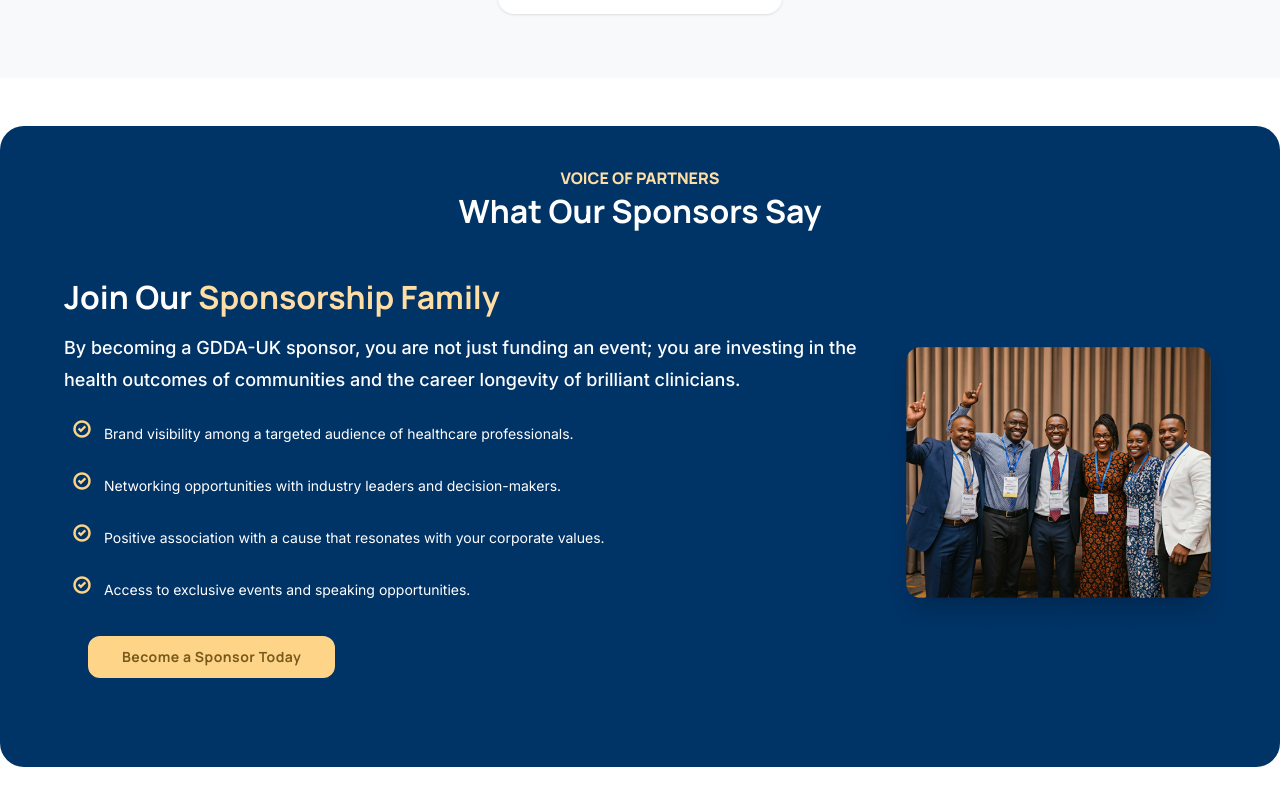
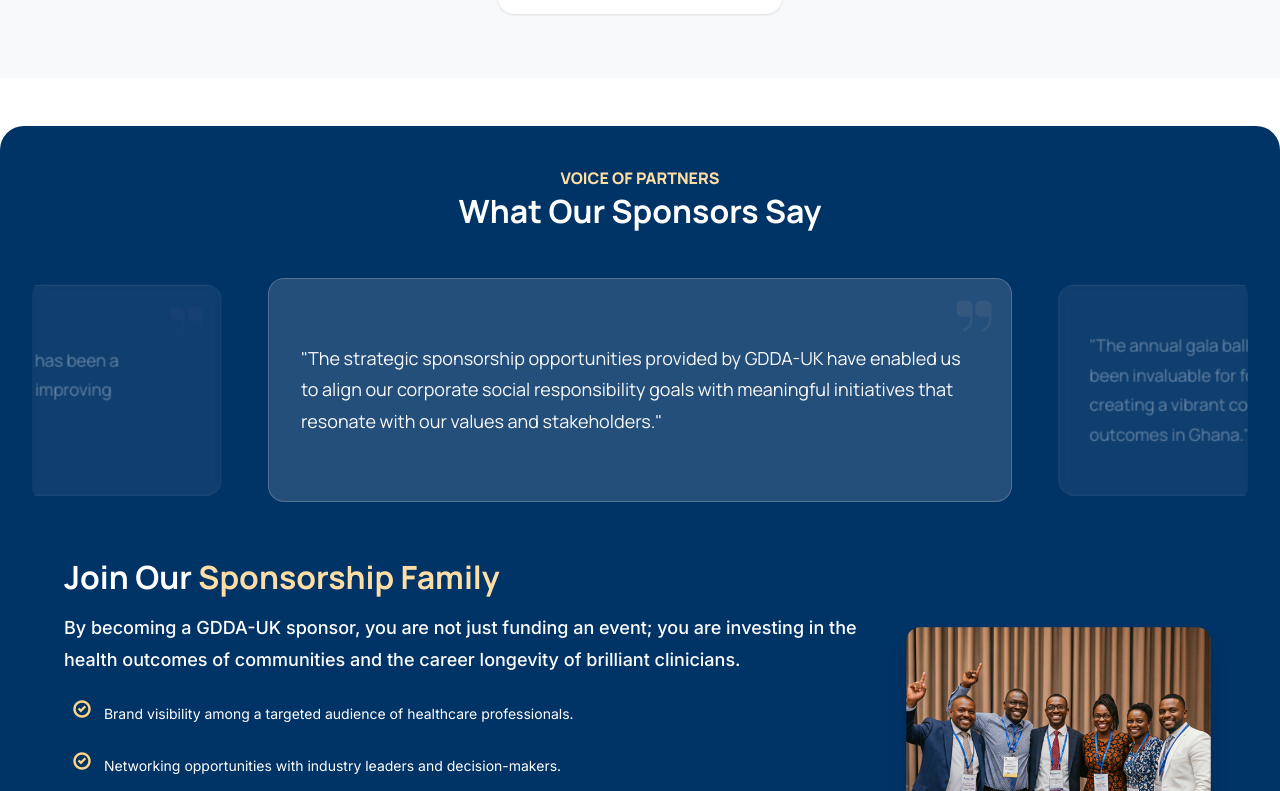
Before and after one commit to gydgen/GDDA-UK, an Angular app: page /sponsorship in a window 1280 px wide. Shown: the part 1549-2340 px from the top of the page. Built offline with nearby package versions, Linux system fonts and the light colour scheme; a web font is replaced by a local one.

Commit message:
feat: add carousel component with testimonials and styles

```diff
--- a/src/app/landing-page/features/event/event.scss
+++ b/src/app/landing-page/features/event/event.scss
@@ -46,6 +46,11 @@
   flex-direction: column;
   align-items: flex-start;
   gap: $space-4;
+
+  @media (max-width: $bp-sm) {
+    align-items: center;
+    text-align: center;
+  }
 }
 
 .event-hero__title {
@@ -405,6 +410,7 @@
      flex-direction: column;
      @include flex-center;
      text-align: center;
+     margin: $space-8;
 
   }
 }
--- a/src/app/landing-page/features/sponsorship/sponsorship.html
+++ b/src/app/landing-page/features/sponsorship/sponsorship.html
@@ -67,32 +67,38 @@
       <h4 class="voice-of-partners__title">What Our Sponsors Say</h4>
     </header>
 
-    <!-- carousel of testimonials from partners, with quote and name/position -->
-    <!-- <div class="testimonials">
-      @for (testimonial of testimonials; track testimonial.name) {
-        <div class="testimonial" role="region" aria-label="Partner testimonial">
-          <p class="testimonial__quote">"{{ testimonial.quote }}"</p>
-          <p class="testimonial__author">- {{ testimonial.name }}, {{ testimonial.position }}</p>
-        </div>
-      }
-    </div> -->
+    <app-carousal [testimonials]="testimonials"></app-carousal>
     <div class="sponsorship-family">
       <section class="become-ambassador">
         <div class="become-ambassador__inner">
           <div class="become-ambassador__ranks">
             <div class="become-ambassador__ranks--icon"></div>
             <div class="become-ambassador__ranks--description">
-              <h5 class="become-ambassador__ranks--title">Join Our <span class="yellow">Sponsorship Family</span></h5>
+              <h5 class="become-ambassador__ranks--title">
+                Join Our <span class="yellow">Sponsorship Family</span>
+              </h5>
               <p class="become-ambassador__ranks--subtitle">
                 By becoming a GDDA-UK sponsor, you are not just funding an event; you are investing
                 in the health outcomes of communities and the career longevity of brilliant
                 clinicians.
               </p>
               <div class="become-ambassador__ranks--benefits">
-                <p><span class="material-symbols-outlined m-2">check_circle</span> Brand visibility among a targeted audience of healthcare professionals.</p>
-                <p><span class="material-symbols-outlined m-2">check_circle</span> Networking opportunities with industry leaders and decision-makers.</p>
-                <p><span class="material-symbols-outlined m-2">check_circle</span> Positive association with a cause that resonates with your corporate values.</p>
-                <p><span class="material-symbols-outlined m-2">check_circle</span> Access to exclusive events and speaking opportunities.</p>
+                <p>
+                  <span class="material-symbols-outlined m-2">check_circle</span> Brand visibility
+                  among a targeted audience of healthcare professionals.
+                </p>
+                <p>
+                  <span class="material-symbols-outlined m-2">check_circle</span> Networking
+                  opportunities with industry leaders and decision-makers.
+                </p>
+                <p>
+                  <span class="material-symbols-outlined m-2">check_circle</span> Positive
+                  association with a cause that resonates with your corporate values.
+                </p>
+                <p>
+                  <span class="material-symbols-outlined m-2">check_circle</span> Access to
+                  exclusive events and speaking opportunities.
+                </p>
               </div>
               <div class="btn">
                 <a href="" class="btn-secondary">Become a Sponsor Today</a>
@@ -110,12 +116,10 @@
 <section class="gi-overview" aria-labelledby="gi-overview-heading">
   <div class="site-container gi-overview__inner">
     <header class="gi-overview__header">
-      <h2 id="gi-overview-heading" class="gi-overview__title">
-Support Our Key Initiatives
-      </h2>
+      <h2 id="gi-overview-heading" class="gi-overview__title">Support Our Key Initiatives</h2>
       <p class="gi-overview__subtitle">
-       Your sponsorship directly fuels these critical programs designed to improve healthcare
-equity and professional excellence.
+        Your sponsorship directly fuels these critical programs designed to improve healthcare
+        equity and professional excellence.
       </p>
     </header>
 
@@ -127,7 +131,9 @@ equity and professional excellence.
           }}</span>
           <h3 class="gi-overview__card-title">{{ path.title }}</h3>
           <p class="gi-overview__card-text">{{ path.text }}</p>
-          <a href="" class="event-card__link">Learn More <span class="material-symbols-outlined">arrow_forward</span></a>
+          <a href="" class="event-card__link"
+            >Learn More <span class="material-symbols-outlined">arrow_forward</span></a
+          >
         </li>
       }
     </ul>
--- a/src/app/landing-page/features/sponsorship/sponsorship.scss
+++ b/src/app/landing-page/features/sponsorship/sponsorship.scss
@@ -365,6 +365,7 @@
   padding: $space-10 $space-8;
   border-radius: $border-radius-xl;
   margin: $space-12 0;
+  overflow-x: clip;
   &__title {
     color: $color-white;
     font-size: $font-size-2xl;
--- a/src/app/landing-page/features/sponsorship/sponsorship.ts
+++ b/src/app/landing-page/features/sponsorship/sponsorship.ts
@@ -1,10 +1,16 @@
 import { ChangeDetectionStrategy, Component } from '@angular/core';
 import { RouterLink } from '@angular/router';
+import { Carousal, type CarouselTestimonial } from '../../../shared';
 import { InvolvementPath } from '../get-involved/get-involved';
 
 interface SponsorLogo {
   mark: string;
   name: string;
+}
+
+interface SponsorImage {
+  image: string;
+  imageAlt: string;
 }
 
 interface SponsorshipPath {
@@ -19,7 +25,7 @@ interface SponsorshipPath {
 
 @Component({
   selector: 'app-sponsorship',
-  imports: [RouterLink],
+  imports: [RouterLink, Carousal],
   templateUrl: './sponsorship.html',
   styleUrl: './sponsorship.scss',
   changeDetection: ChangeDetectionStrategy.OnPush,
@@ -35,13 +41,13 @@ export class Sponsorship {
     { mark: 'NMC', name: 'Nursing and Midwifery Council' },
     { mark: 'GMA', name: 'Ghana Medical Association' },
   ];
-  readonly silverSponsors: readonly any[] = [
+  readonly silverSponsors: readonly SponsorImage[] = [
     {
       image: '/assets/images/sponsor-1.png',
       imageAlt: 'GDDA-UK Annual Conference',
     },
   ];
-  readonly sapphireSponsors: readonly any[] = [
+  readonly sapphireSponsors: readonly SponsorImage[] = [
     {
       image: '/assets/images/sponsor-2.png',
       imageAlt: 'GDDA-UK Annual Conference',
@@ -75,7 +81,7 @@ export class Sponsorship {
       imageAlt: 'GDDA-UK Annual Conference',
     },
   ];
-  readonly auctionSponsors: readonly any[] = [
+  readonly auctionSponsors: readonly SponsorImage[] = [
     {
       image: '/assets/images/auction-1.png',
       imageAlt: 'GDDA-UK Annual Conference',
@@ -143,4 +149,42 @@ export class Sponsorship {
       text: 'Annual gala balls and professional symposia that foster mentorship and interdisciplinary collaboration.',
     },
   ];
+
+  readonly testimonials: readonly CarouselTestimonial[] = [
+    {
+      id: 'alpha-health-trust',
+      quote:
+        'Partnering with the Ghanaian Doctors & Dentists Association has been a rewarding experience. Our support has directly contributed to improving healthcare access in underserved communities.',
+    },
+    {
+      id: 'nexus-lifecare',
+      quote:
+        'The strategic sponsorship opportunities provided by GDDA-UK have enabled us to align our corporate social responsibility goals with meaningful initiatives that resonate with our values and stakeholders.',
+    },
+    {
+      id: 'sterling-medical-systems',
+      quote:
+        'The annual gala balls and professional symposia organised by GDDA-UK have been invaluable for fostering mentorship and interdisciplinary collaboration, creating a vibrant community of healthcare professionals dedicated to improving outcomes in Ghana.',
+    },
+    {
+      id: 'kingsbridge-uk',
+      quote:
+        'Our team has seen first-hand how GDDA-UK translates sponsorship into practical outcomes, from equipment support to specialist training that strengthens local capacity.',
+    },
+    {
+      id: 'nova-pharma',
+      quote:
+        'The transparency and communication from GDDA-UK make collaboration easy. We always understand where support is going and the impact it creates.',
+    },
+    {
+      id: 'evergreen-charity',
+      quote:
+        'Sponsoring GDDA-UK initiatives has expanded our reach and connected us with clinicians who are deeply committed to sustainable health improvements.',
+    },
+    {
+      id: 'bridgepoint-consulting',
+      quote:
+        'This partnership goes beyond branding. It is a meaningful platform for contributing to mentorship, outreach, and long-term healthcare resilience.',
+    },
+  ];
 }
--- /dev/null
+++ b/src/app/shared/carousal/carousal.html
@@ -0,0 +1,41 @@
+<div class="d-flex justify-content-center align-items-center carousel-container pb-4">
+<div
+  class="testimonials"
+  role="region"
+  aria-roledescription="carousel"
+  aria-label="Partner testimonials"
+  [style.--active-index]="activeTestimonialIndex()"
+  (mouseenter)="pauseAutoScroll()"
+  (mouseleave)="resumeAutoScroll()"
+  (focusin)="pauseAutoScroll()"
+  (focusout)="resumeAutoScroll()"
+>
+
+
+
+  <div
+    class="testimonials__track"
+    [class.testimonials__track--no-transition]="!isTransitionEnabled()"
+    (transitionend)="handleCarouselTransitionEnd()"
+  >
+    @for (slide of carouselTestimonials(); track slide.key) {
+      <article
+        class="testimonial__inner-container"
+        [class.testimonial--active]="activeTestimonialIndex() === $index"
+        [attr.aria-label]="'Testimonial ' + (($index % testimonials().length) + 1) + ' of ' + testimonials().length"
+        [attr.aria-hidden]="activeTestimonialIndex() !== $index"
+      >
+        <p class="testimonial__quote">"{{ slide.testimonial.quote }}"</p>
+        <img
+          ngSrc="/assets/images/quote-down.png"
+          alt=""
+          width="42"
+          height="42"
+          aria-hidden="true"
+          class="testimonial__quote-icon"
+        />
+      </article>
+    }
+  </div>
+</div>
+</div>
--- /dev/null
+++ b/src/app/shared/carousal/carousal.scss
@@ -0,0 +1,164 @@
+@use '../../../styles/variables' as *;
+@use '../../../styles/mixins' as *;
+
+:host {
+  display: block;
+  overflow-x: clip;
+  @media (max-width: $bp-sm) {
+    @include flex-center;
+  }
+}
+
+.testimonials {
+  --card-width: 62%;
+  --card-gap: 2%;
+
+  position: relative;
+  overflow: hidden;
+  margin: $space-8 auto 0;
+  padding-inline: $space-2;
+  max-width: 100%;
+  border-radius: $border-radius-lg;
+}
+
+.testimonials__track {
+  display: flex;
+  gap: var(--card-gap);
+  transform: translateX(
+    calc(
+      (50% - (var(--card-width) / 2)) -
+        (var(--active-index) * (var(--card-width) + var(--card-gap)))
+    )
+  );
+  transition: transform 700ms cubic-bezier(0.22, 0.61, 0.36, 1);
+  will-change: transform;
+}
+
+.testimonials__track--no-transition {
+  transition: none;
+}
+
+.testimonial__inner-container {
+  position: relative;
+  flex: 0 0 var(--card-width);
+  box-sizing: border-box;
+  min-height: 14rem;
+  padding: $space-6 $space-8;
+  background: rgba(255, 255, 255, 0.14);
+  backdrop-filter: blur(7px);
+  border-radius: $border-radius-lg;
+  border: 1px solid rgba($color-white, 0.2);
+  display: flex;
+  flex-direction: column;
+  justify-content: center;
+  gap: $space-2;
+  opacity: 0.42;
+  transform: scale(0.94);
+  transition:
+    transform 450ms ease,
+    opacity 450ms ease;
+}
+
+.testimonial__inner-container.testimonial--active {
+  opacity: 1;
+  transform: scale(1);
+}
+
+.testimonial__quote {
+  margin: 0;
+  color: $color-lightest-grey;
+  font-weight: $font-weight-regular;
+  font-size: $font-size-md;
+  line-height: $line-height-relaxed;
+  // padding-right: $space-8;
+}
+
+.testimonial__name {
+  margin: $space-2 0 0;
+  color: $color-white;
+  font-family: $font-classic;
+  font-size: $font-size-lg;
+  font-weight: $font-weight-semibold;
+}
+
+.testimonial__meta {
+  margin: 0;
+  color: rgba($color-white, 0.82);
+  font-size: $font-size-sm;
+  line-height: $line-height-relaxed;
+}
+
+.testimonial__quote-icon {
+  position: absolute;
+  top: $space-4;
+  right: $space-4;
+  opacity: 0.9;
+}
+
+@media (max-width: $bp-md) {
+  .testimonials {
+    --card-width: 82%;
+    --card-gap: 2%;
+    margin-top: $space-6;
+  }
+
+  .testimonial__inner-container {
+    min-height: 13.5rem;
+    padding: $space-5;
+    border-radius: $border-radius;
+  }
+
+  .testimonial__quote {
+    font-size: $font-size-sm;
+    line-height: $line-height-relaxed;
+    // padding-right: $space-6;
+  }
+
+  .testimonial__name {
+    margin-top: $space-3;
+    font-size: $font-size-base;
+  }
+
+  .testimonial__meta {
+    font-size: $font-size-xs;
+  }
+}
+
+@media (max-width: $bp-sm) {
+  .testimonials {
+    --card-width: 86%;
+    --card-gap: 2%;
+    padding-inline: $space-1;
+  }
+
+  .testimonial__inner-container {
+    min-height: 13rem;
+    padding: $space-4;
+  }
+
+  .testimonial__quote {
+    font-size: $font-size-xs;
+    // padding-right: $space-6;
+  }
+
+  .testimonial__name {
+    font-size: $font-size-sm;
+  }
+
+  .testimonial__meta {
+    font-size: 0.72rem;
+  }
+
+  .testimonial__quote-icon {
+    top: $space-3;
+    right: $space-3;
+    width: 1.9rem;
+    height: 1.9rem;
+  }
+}
+
+@media (max-width: $bp-sm) {
+  .carousel-container {
+    width: 20rem;
+  }
+}
--- /dev/null
+++ b/src/app/shared/carousal/carousal.ts
@@ -0,0 +1,110 @@
+import { NgOptimizedImage } from '@angular/common';
+import { ChangeDetectionStrategy, Component, OnDestroy, OnInit, computed, input, signal } from '@angular/core';
+
+export interface CarouselTestimonial {
+  id: string;
+  quote: string;
+
+}
+
+interface CarouselSlide {
+  key: string;
+  testimonial: CarouselTestimonial;
+}
+
+@Component({
+  selector: 'app-carousal',
+  imports: [NgOptimizedImage],
+  templateUrl: './carousal.html',
+  styleUrl: './carousal.scss',
+  changeDetection: ChangeDetectionStrategy.OnPush,
+})
+export class Carousal implements OnInit, OnDestroy {
+  private readonly autoScrollDelayMs = 4500;
+  private readonly firstRealSlideIndex = 1;
+  private readonly transitionResetDelayMs = 40;
+  private autoScrollIntervalId: ReturnType<typeof setInterval> | null = null;
+
+  readonly testimonials = input<readonly CarouselTestimonial[]>([]);
+  readonly activeTestimonialIndex = signal(this.firstRealSlideIndex);
+  readonly isTransitionEnabled = signal(true);
+
+  readonly carouselTestimonials = computed<readonly CarouselSlide[]>(() => {
+    const baseTestimonials = this.testimonials();
+
+    if (baseTestimonials.length === 0) {
+      return [];
+    }
+
+    const firstTestimonial = baseTestimonials[0];
+    const lastTestimonial = baseTestimonials[baseTestimonials.length - 1];
+
+    return [
+      { key: `clone-start-${lastTestimonial.id}`, testimonial: lastTestimonial },
+      ...baseTestimonials.map((testimonial) => ({
+        key: testimonial.id,
+        testimonial,
+      })),
+      { key: `clone-end-${firstTestimonial.id}`, testimonial: firstTestimonial },
+    ];
+  });
+
+  ngOnInit(): void {
+    this.startAutoScroll();
+  }
+
+  ngOnDestroy(): void {
+    this.stopAutoScroll();
+  }
+
+  nextTestimonial(): void {
+    if (this.testimonials().length <= 1) {
+      return;
+    }
+
+    this.isTransitionEnabled.set(true);
+    this.activeTestimonialIndex.update((currentIndex) => currentIndex + 1);
+  }
+
+  pauseAutoScroll(): void {
+    this.stopAutoScroll();
+  }
+
+  resumeAutoScroll(): void {
+    this.startAutoScroll();
+  }
+
+  handleCarouselTransitionEnd(): void {
+    const carouselLength = this.carouselTestimonials().length;
+    const lastCloneSlideIndex = carouselLength - 1;
+
+    if (this.activeTestimonialIndex() !== lastCloneSlideIndex) {
+      return;
+    }
+
+    this.isTransitionEnabled.set(false);
+    this.activeTestimonialIndex.set(this.firstRealSlideIndex);
+    window.setTimeout(() => {
+      this.isTransitionEnabled.set(true);
+    }, this.transitionResetDelayMs);
+  }
+
+  private startAutoScroll(): void {
+    if (this.autoScrollIntervalId !== null || this.testimonials().length <= 1) {
+      return;
+    }
+
+    this.autoScrollIntervalId = setInterval(() => {
+      this.nextTestimonial();
+    }, this.autoScrollDelayMs);
+  }
+
+  private stopAutoScroll(): void {
+    if (this.autoScrollIntervalId === null) {
+      return;
+    }
+
+    clearInterval(this.autoScrollIntervalId);
+    this.autoScrollIntervalId = null;
+  }
+}
--- a/src/app/shared/index.ts
+++ b/src/app/shared/index.ts
@@ -1,3 +1,5 @@
 export  {Footer} from "./footer/footer"
 export  {Navbar} from "./navbar/navbar"
 export  {ScrollRevealService} from "./services/scroll-reveal.service"
+export  {Carousal} from "./carousal/carousal"
+export type {CarouselTestimonial} from "./carousal/carousal"
```
Also changed, not shown: public/assets/images/quote-down.png (added), 1 other file (tests, documents, lock files or other folders).
